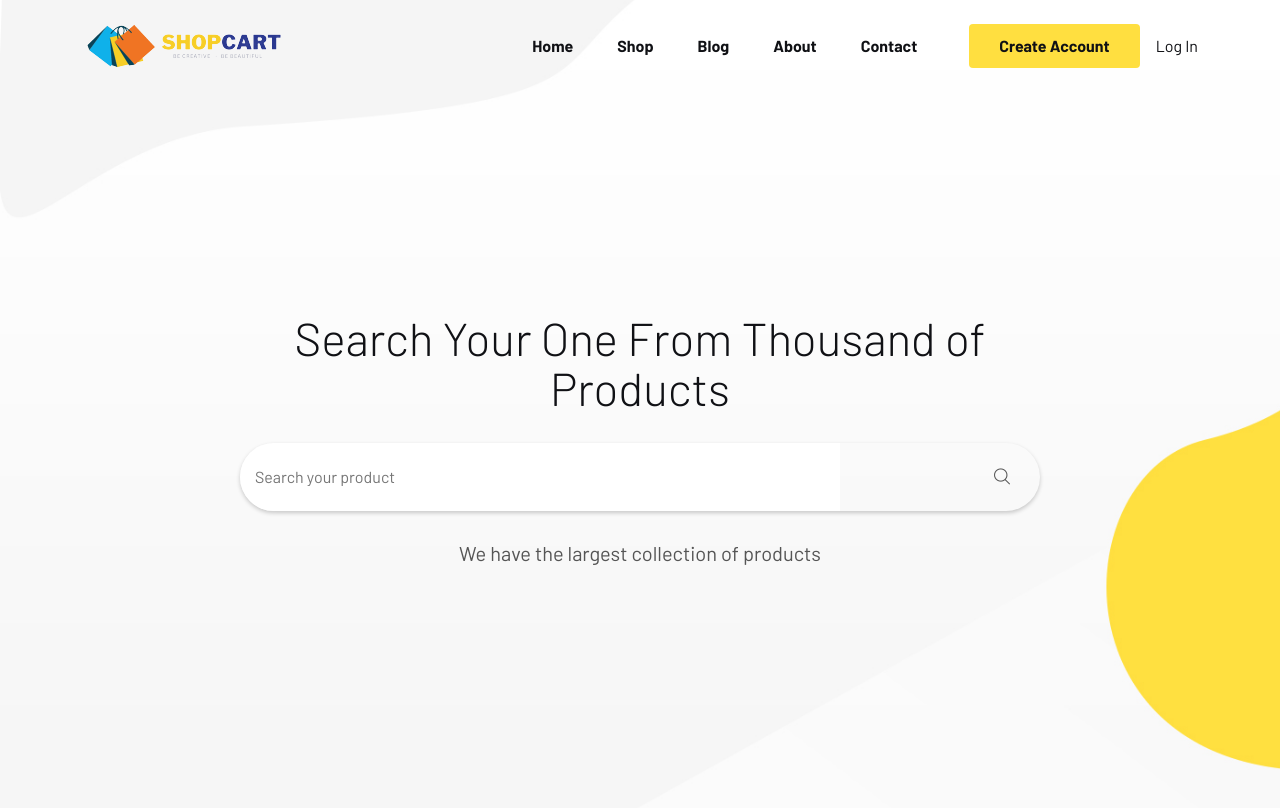
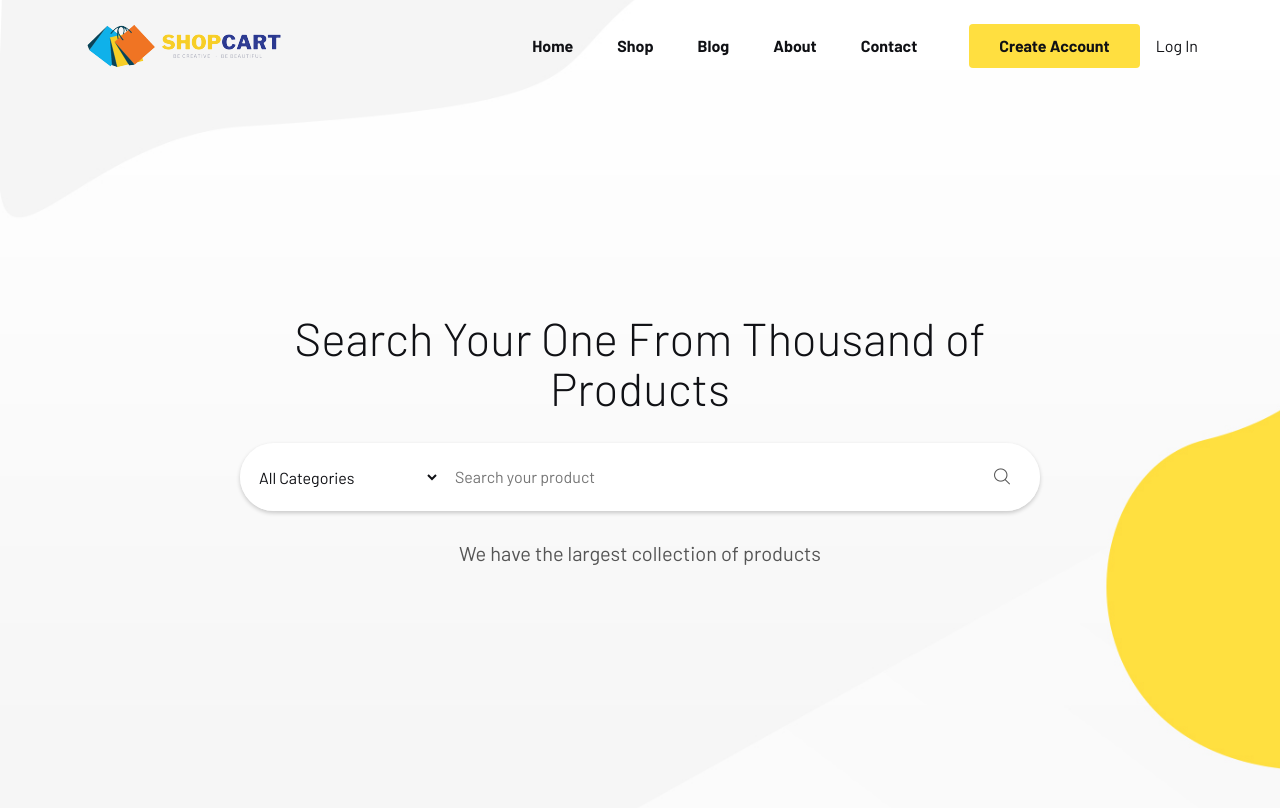
Before and after one commit to Pablo-jesuss/ecommerce-com-react, a React (Vite) app in the folder ecommerce/: page / in a window 1280 px wide. Shown: the top 808 px of the page. Built offline with nearby package versions, Linux system fonts and the light colour scheme.

Commit message:
SelectedCategory

```diff
--- /dev/null
+++ b/ecommerce/src/components/SelectedCategory.jsx
@@ -0,0 +1,72 @@
+import React from "react";
+
+const SelectedCategory = (select) => {
+  return (
+    <select>
+      <option value="all">All Categories</option>
+      <option value="electronics">Electronics</option>
+      <option value="computer">Computer</option>
+      <option value="smart-home">Smart Home</option>
+      <option value="automotive">Automotive</option>
+      <option value="baby">Baby</option>
+      <option value="beauty">Beauty</option>
+      <option value="personal-care">Personal Care</option>
+      <option value="butcher-shop">Butcher Shop</option>
+      <option value="cafe">Cafe</option>
+      <option value="charity-2">Charity</option>
+      <option value="church">Church</option>
+      <option value="clinic">clinic</option>
+      <option value="college">College</option>
+      <option value="conference">Conference</option>
+      <option value="construction">Construction</option>
+      <option value="corona-virus">Corona Virus</option>
+      <option value="corporate">Corporate</option>
+      <option value="covid19">Covid19</option>
+      <option value="digital-products">Digital Products</option>
+      <option value="doctors">doctors</option>
+      <option value="ecological">Ecological</option>
+      <option value="education">Education</option>
+      <option value="entertainment">Entertainment</option>
+      <option value="environment">Environment</option>
+      <option value="environmental">Environmental</option>
+      <option value="events">Events</option>
+      <option value="fitness">Fitness</option>
+      <option value="food-shop">Food Shop</option>
+      <option value="free">Free</option>
+      <option value="gym">Gym</option>
+      <option value="halloween">Halloween</option>
+      <option value="health">health</option>
+      <option value="healthcare">healthcare</option>
+      <option value="learnpress">learnpress</option>
+      <option value="meat-shop">Meat Shop</option>
+      <option value="medical">medical</option>
+      <option value="medical-prevention">Medical Prevention</option>
+      <option value="meetup">Meetup</option>
+      <option value="mobile-apps">Mobile Apps</option>
+      <option value="music">Music</option>
+      <option value="news">News</option>
+      <option value="nonprofit">Nonprofit</option>
+      <option value="onepage">Onepage</option>
+      <option value="online-course">Online Course</option>
+      <option value="personal-blog">Personal Blog</option>
+      <option value="portfolio">Portfolio</option>
+      <option value="pregnancy">pregnancy</option>
+      <option value="premium">premium</option>
+      <option value="psd">psd</option>
+      <option value="religion">Religion</option>
+      <option value="restaurants">Restaurants</option>
+      <option value="school">School</option>
+      <option value="seo">SEO</option>
+      <option value="software">Software</option>
+      <option value="startups">Startups</option>
+      <option value="university">University</option>
+      <option value="vcard">Vcard</option>
+      <option value="woocommerce">WooCommerce</option>
+      <option value="yoga">Yoga</option>
+      <option value="magazine">Magazine</option>
+      <option value="event-wordpress">Event</option>
+    </select>
+  );
+};
+
+export default SelectedCategory;
--- a/ecommerce/src/home/Banner.jsx
+++ b/ecommerce/src/home/Banner.jsx
@@ -1,5 +1,6 @@
 import React, { useState } from "react";
 import productData from "../products.json";
+import SelectedCategory from "../components/SelectedCategory";
 
 const title = <h2>Search Your One From Thousand of Products</h2>;
 
@@ -42,6 +43,7 @@
         <div className="banner-content">
           {title}
           <form>
+            <SelectedCategory />
             <input
               type="text"
               name="search"
```
Also changed, not shown: ecommerce/src/components/SeletedCategory.jsx (deleted, +0 -7 lines).
